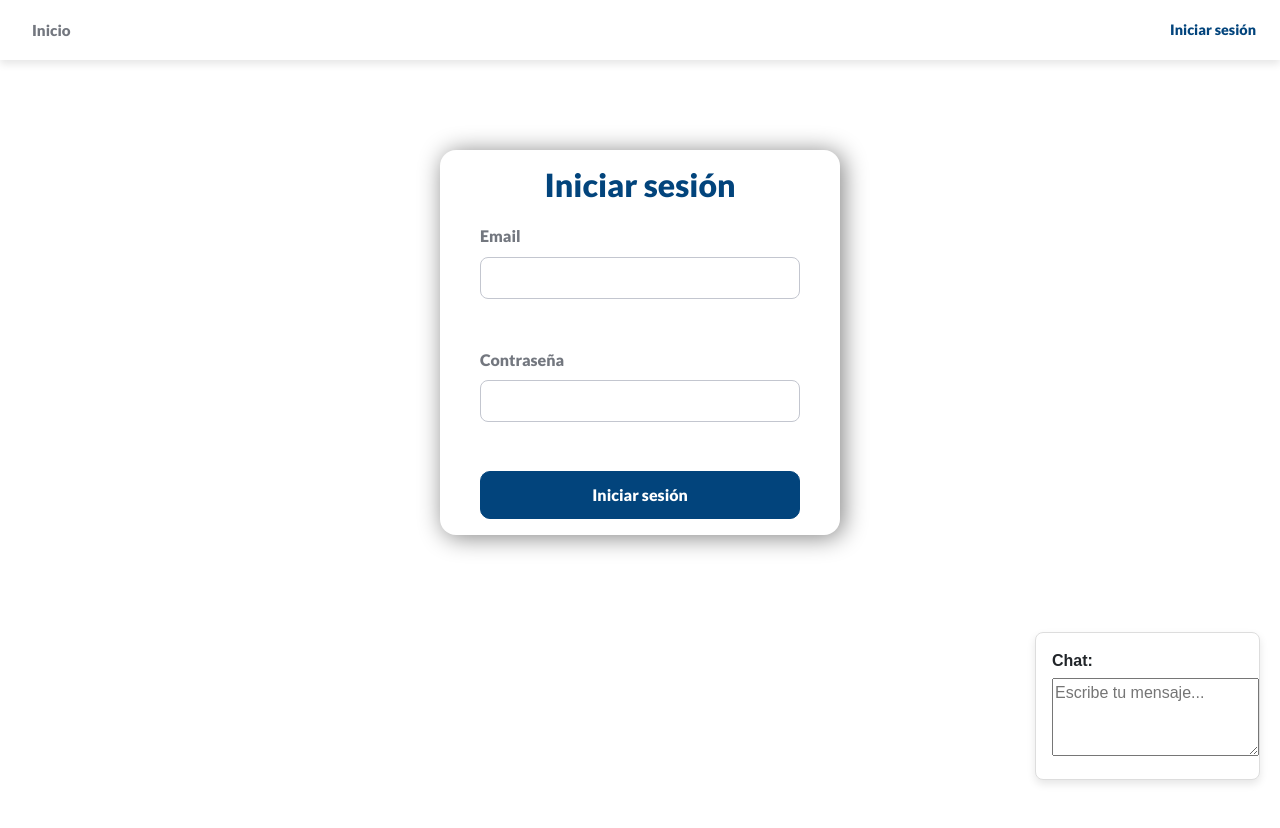
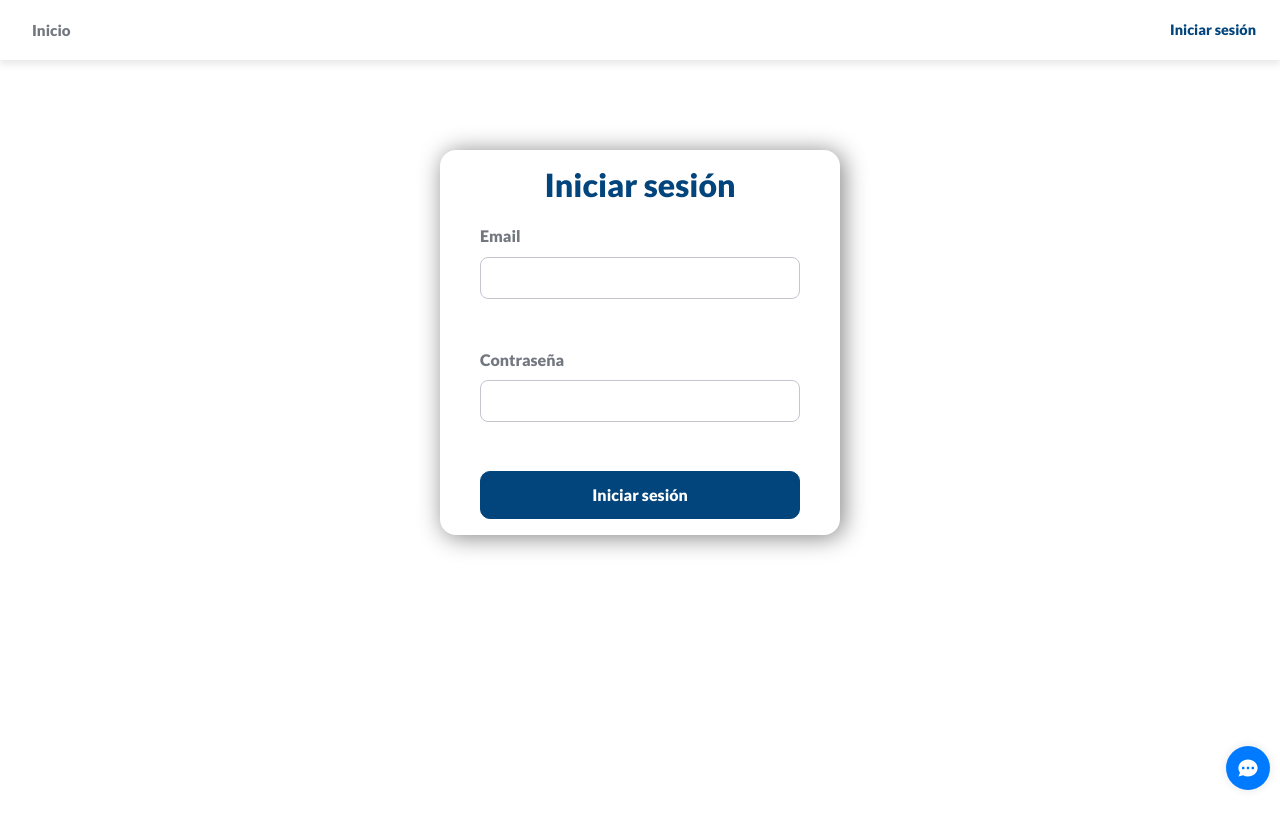
Before and after one commit to DaltonMaza/front-end_PIS6TO, a Next.js app: page /login in a window 1280 px wide. Shown: the top 828 px of the page. Built offline with nearby package versions, Linux system fonts and the light colour scheme.

Commit message:
fix chatbot historial

```diff
--- a/package.json
+++ b/package.json
@@ -21,6 +21,7 @@
     "react-datepicker": "^6.9.0",
     "react-dom": "^18.3.1",
     "react-hook-form": "^7.51.5",
+    "react-icons": "^5.2.1",
     "recharts": "^2.12.7",
     "styled-components": "^6.1.12",
     "sweetalert": "^2.1.2",
--- a/src/app/components/chat-bot.js
+++ b/src/app/components/chat-bot.js
@@ -1,115 +1,114 @@
 'use client'
-import { useState } from 'react';
+import { useEffect, useRef, useState } from 'react';
 import styles from './chat-bot.module.css';
 import { getData } from '@/services/datosclima.service';
 import mensajes from './Mensajes';
+import { HiChat } from 'react-icons/hi';
+import { AiOutlineClose } from 'react-icons/ai';
 
 const Chatbot = () => {
     const [message, setMessage] = useState('');
-    const [keywords, setKeywords] = useState([]);
-    const [response, setResponse] = useState([]);
+    const [messages, setMessages] = useState([]);
     const [loading, setLoading] = useState(false);
+    const [isOpen, setIsOpen] = useState(false);
+    const chatRef = useRef(null);
 
     const keywordArray = ['fecha', 'temperatura', 'humedad', 'dióxido de carbono', 'dioxido de carbono', 'co2'];
 
     const handleInputChange = (event) => {
-        const input = event.target.value;
-        setMessage(input);
-
-        const foundKeywords = keywordArray.filter(keyword =>
-            input.toLowerCase().includes(keyword)
-        );
-
-        setKeywords(foundKeywords);
+        setMessage(event.target.value);
     };
 
     const handleKeyDown = async (event) => {
         if (event.key === 'Enter' && message.trim()) {
             event.preventDefault();
+            const userMessage = { sender: 'user', text: message };
+            setMessages([...messages, userMessage]);
 
             var fecha = '';
 
-            keywords.map((keyword) => {
-                if (keyword == 'fecha') {
+            keywordArray.map((keyword) => {
+                if (message.toLowerCase().includes(keyword)) {
+                    if (keyword === 'fecha') {
                         const arrayA = message.split(keyword);
                         fecha = arrayA[arrayA.length - 1].trim();
+                    }
                 }
             });
 
             const body = {
                 'message': message,
-                'keywords': keywords
+                'keywords': keywordArray.filter(keyword =>
+                    message.toLowerCase().includes(keyword)
+                )
             };
 
-            if (fecha != '') {
-                body.fecha = fecha
-            }
+            if (fecha)
+                body.fecha = fecha;
 
             try {
                 setLoading(true);
+                setMessage('');
                 const response = await getData(body);
                 const data = response.data;
-
-                console.log(response);
-
-                setResponse(data);
-
-                console.log('Mensaje enviado:', message);
-                setMessage('');
-                setKeywords([]);
+                setMessages([...messages, userMessage, { sender: 'bot', text: data }]);
             } catch (error) {
                 console.log(error?.response?.data);
                 mensajes(error?.response?.data?.data, "Error al recuperar datos", "error");
             } finally {
                 setLoading(false);
+                setMessage('');
             }
         }
     };
 
     const resetChat = () => {
         setMessage('');
-        setKeywords([]);
-        setResponse([]);
+        setMessages([]);
         setLoading(false);
+    };
+
+    useEffect(() => {
+        if (chatRef.current) {
+            chatRef.current.scrollTop = chatRef.current.scrollHeight;
         }
+    }, [messages]);
+
+    const toggleChat = () => {
+        setIsOpen(!isOpen);
+    };
 
     return (
-        <div className={styles.chatbot}>
-            <label htmlFor="chat-input">Chat:</label>
+        <div className={styles.chatbotWrapper}>
+            <div className={isOpen ? styles.chatbotContainer : styles.chatbotContainerClosed}>
+                <div ref={chatRef} className={styles.chatWindow}>
+                    {messages.map((msg, index) => (
+                        <div
+                            key={index}
+                            className={msg.sender === 'user' ? styles.userMessage : styles.botMessage}
+                        >
+                            {msg.text}
+                        </div>
+                    ))}
+                    {loading && <div className={styles.loading}>Cargando...</div>}
+                </div>
+                {isOpen && (
+                    <>
                         <textarea
-                id="chat-input"
                             value={message}
                             onChange={handleInputChange}
                             onKeyDown={handleKeyDown}
                             placeholder="Escribe tu mensaje..."
-                rows="3"
+                            rows="2"
+                            className={styles.textArea}
                         />
-            {/* <div className={styles.keywords}>
-                {keywords.length > 0 && (
-                    <div>
-                        Palabras clave detectadas:
-                        <ul>
-                            {keywords.map((keyword, index) => (
-                                <li key={index} className={styles.keyword}>{keyword}</li>
-                            ))}
-                        </ul>
+                        <button onClick={resetChat} className={styles.resetButton}>Reiniciar</button>
+                    </>
+                )}
             </div>
-                )}
-            </div> */}
-            {loading && (
-                <div className={styles.loading}>
-                    <p>Cargando...</p>
-                </div>
-            )}
-            {response.length > 0 && (
-                <div className={styles.response}>
-                    <p>Respuesta</p>
-                    {response.map((response, index) => (
-                        <p key={index}>{response}</p>
-                    ))}
-                    <button onClick={resetChat} className={styles.resetButton}>Reiniciar</button>
-                </div>
-            )}
+            <button onClick={toggleChat} className={styles.toggleButton}>
+                {isOpen ? <AiOutlineClose size={24} /> : <HiChat size={24} />}
+            </button>
         </div>
     );
 };
--- a/src/app/components/chat-bot.module.css
+++ b/src/app/components/chat-bot.module.css
@@ -1,57 +1,104 @@
-.chatbot {
+.chatbotWrapper {
     position: fixed;
-    bottom: 20px;
-    right: 20px;
-    background: #fff;
-    border: 1px solid #ddd;
-    border-radius: 8px;
-    box-shadow: 0 4px 8px rgba(0, 0, 0, 0.1);
-    padding: 16px;
-    width: 225px;
-    font-family: Arial, sans-serif;
+    bottom: 10px;
+    right: 60px;
+    display: flex;
+    flex-direction: column;
+    align-items: flex-end;
     z-index: 1000;
 }
 
-#chat-input {
-    width: 100%;
-    padding: 10px;
-    border: 1px solid #ccc;
-    border-radius: 4px;
-    margin-bottom: 10px;
-    font-size: 14px;
+.chatbotContainer {
+    width: 300px;
+    background-color: #f9f9f9;
+    border-radius: 10px;
+    box-shadow: 0 0 10px rgba(0, 0, 0, 0.1);
+    overflow: hidden;
+    display: flex;
+    flex-direction: column;
+    justify-content: space-between;
+    transition: height 0.3s ease;
 }
 
-.chatbot label {
-    display: block;
-    margin-bottom: 5px;
+.chatbotContainerClosed {
+    width: 50px;
+    height: 50px;
+    display: none;
 }
 
-.response {
-    padding: 16px;
-    margin-top: 10px;
+.chatWindow {
+    padding: 10px;
+    height: 400px;
+    overflow-y: auto;
+    display: flex;
+    flex-direction: column;
+    gap: 10px;
 }
 
-.response p {
-    margin: 0 0 10px;
-    font-size: 14px;
+.userMessage {
+    align-self: flex-end;
+    background-color: #007bff;
+    color: #fff;
+    padding: 10px;
+    border-radius: 10px;
+    max-width: 80%;
+    word-wrap: break-word;
+}
+
+.botMessage {
+    align-self: flex-start;
+    background-color: #f1f0f0;
     color: #333;
+    padding: 10px;
+    border-radius: 10px;
+    max-width: 80%;
+    word-wrap: break-word;
 }
 
 .loading {
-    color: #999;
-    font-style: italic;
+    align-self: center;
+    color: #888;
+}
+
+.textArea {
+    width: calc(100% - 20px);
+    margin: 10px;
+    padding: 10px;
+    border: 1px solid #ccc;
+    border-radius: 5px;
+    resize: none;
 }
 
 .resetButton {
-    margin-top: 10px;
-    padding: 5px 10px;
+    margin: 10px;
+    padding: 10px;
+    font-size: 14px;
+    color: #fff;
     background-color: #007bff;
-    color: #fff;
     border: none;
     border-radius: 5px;
     cursor: pointer;
+    transition: background-color 0.3s ease;
 }
 
 .resetButton:hover {
     background-color: #0056b3;
 }
+
+.toggleButton {
+    position: fixed;
+    bottom: 10px;
+    right: 10px;
+    background-color: #007bff;
+    border: none;
+    border-radius: 50%;
+    color: white;
+    cursor: pointer;
+    padding: 10px;
+    box-shadow: 0 0 10px rgba(0, 0, 0, 0.1);
+    transition: background-color 0.3s ease;
+}
+
+.toggleButton:hover {
+    background-color: #0056b3;
+}
```
Also changed, not shown: 1 other file (tests, documents, lock files or other folders). Lines whose indentation alone changed are shown as unchanged.
